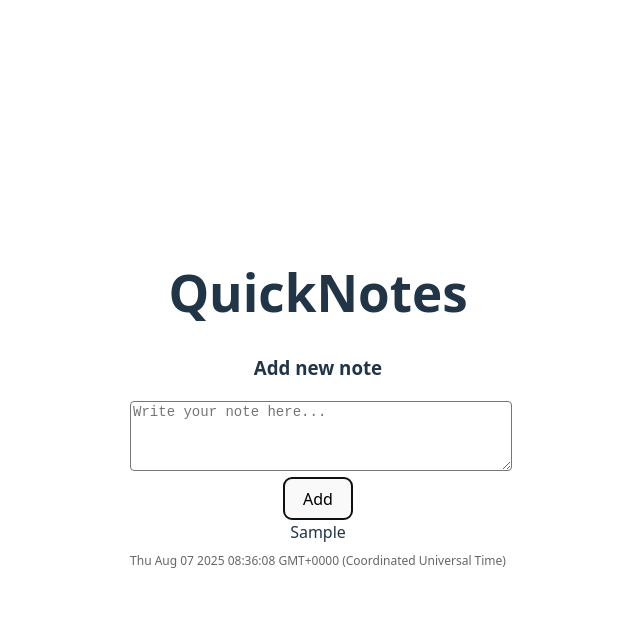
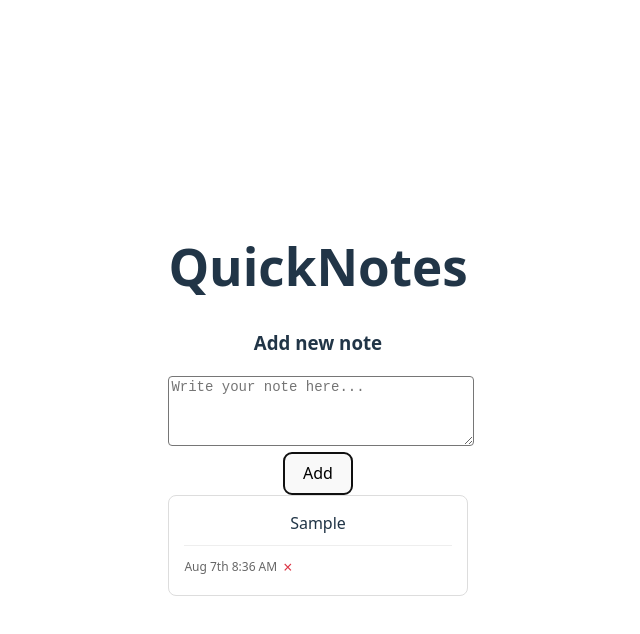
Before and after one commit to AmberWein/QuickNotes, a React (Vite) app in the folder my-app/: page / in a window 1280 px wide. Both pictures are taken after typing "Sample" into the empty fields and a click on the button "Add". Shown: the top 634 px of the page, without its empty margins (322-962 px from the left). Built offline with nearby package versions, Linux system fonts and the light colour scheme.

Commit message:
step 2: display date in human readable format and add a delete button

```diff
--- a/my-app/src/Components/QuickNotes/QuickNotes.jsx
+++ b/my-app/src/Components/QuickNotes/QuickNotes.jsx
@@ -3,6 +3,48 @@ import { useState } from "react";
 function QuickNotes() {
   const [notes, setNotes] = useState([]);
   const [noteContent, setNoteContent] = useState("");
+
+  const formatDate = (date) => {
+    const months = [
+      "Jan",
+      "Feb",
+      "Mar",
+      "Apr",
+      "May",
+      "Jun",
+      "Jul",
+      "Aug",
+      "Sep",
+      "Oct",
+      "Nov",
+      "Dec",
+    ];
+    const month = months[date.getMonth()];
+    const day = date.getDate();
+
+    const getOrdinalSuffix = (day) => {
+      if (day > 3 && day < 21) return "th";
+      switch (day % 10) {
+        case 1:
+          return "st";
+        case 2:
+          return "nd";
+        case 3:
+          return "rd";
+        default:
+          return "th";
+      }
+    };
+
+    const hours = date.getHours();
+    const minutes = date.getMinutes().toString().padStart(2, "0");
+    const ampm = hours >= 12 ? "PM" : "AM";
+    const displayHours = hours % 12 || 12;
+
+    return `${month} ${day}${getOrdinalSuffix(
+      day
+    )} ${displayHours}:${minutes} ${ampm}`;
+  };
 
   const addNote = () => {
     if (noteContent.trim() === "") return;
@@ -17,11 +59,20 @@ function QuickNotes() {
     setNoteContent("");
   };
 
+  const deleteNote = (noteId) => {
+    const confirmDelete = window.confirm(
+      "Are you sure you want to delete your note?"
+    );
+    if (confirmDelete) {
+      setNotes(notes.filter((note) => note.id !== noteId));
+    }
+  };
+
   return (
-    <div>
+    <div className="QuickNotes-container">
       <h1>QuickNotes</h1>
 
-      <div>
+      <div className="add-new-note-container">
         <h3>Add new note</h3>
         <textarea
           value={noteContent}
@@ -38,7 +89,7 @@ function QuickNotes() {
         <button onClick={addNote}>Add</button>
       </div>
 
-      <div
+      <div className="notes-container"
         style={{
           display: "grid",
           gridTemplateColumns: "repeat(auto-fill, minmax(250px, 1fr))",
@@ -46,16 +97,40 @@ function QuickNotes() {
         }}
       >
         {notes.map((note) => (
-          <div key={note.id}>
-            <div>{note.content}</div>
+          <div
+            key={note.id}
+            style={{
+              padding: "15px",
+              border: "1px solid #ddd",
+              borderRadius: "8px",
+            }}
+          >
+            <div className="note-content">{note.content}</div>
             <div
               style={{
+                display: "flex",
+                alignItems: "center",
                 fontSize: "12px",
                 color: "#666",
                 paddingTop: "8px",
+                borderTop: "1px solid #eee",
+                marginTop: "10px",
               }}
             >
-              {note.createdAt.toString()}
+              <span>{formatDate(note.createdAt)}</span>
+              <button
+                onClick={() => deleteNote(note.id)}
+                style={{
+                  background: "none",
+                  border: "none",
+                  color: "#dc3545",
+                  fontSize: "16px",
+                  cursor: "pointer",
+                  padding: "2px 6px",
+                }}
+              >
+                ×
+              </button>
             </div>
           </div>
         ))}
```
